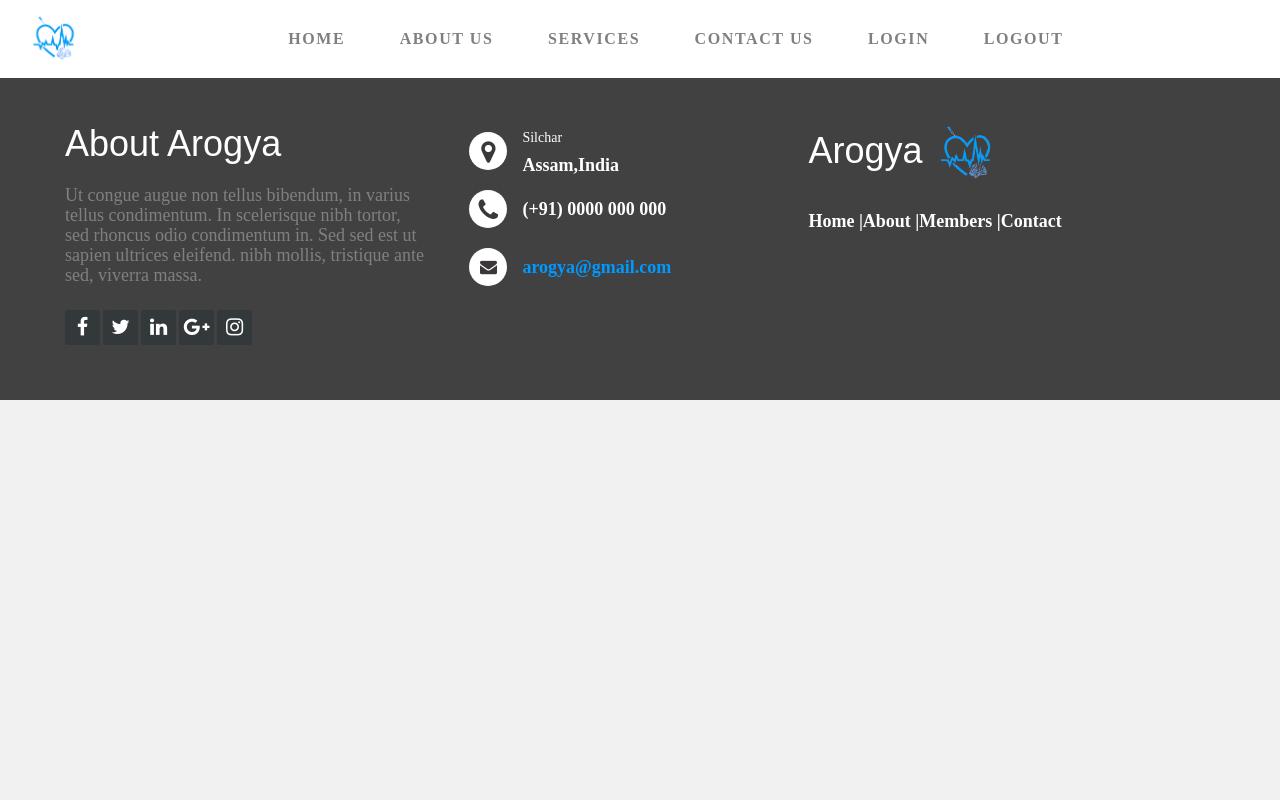
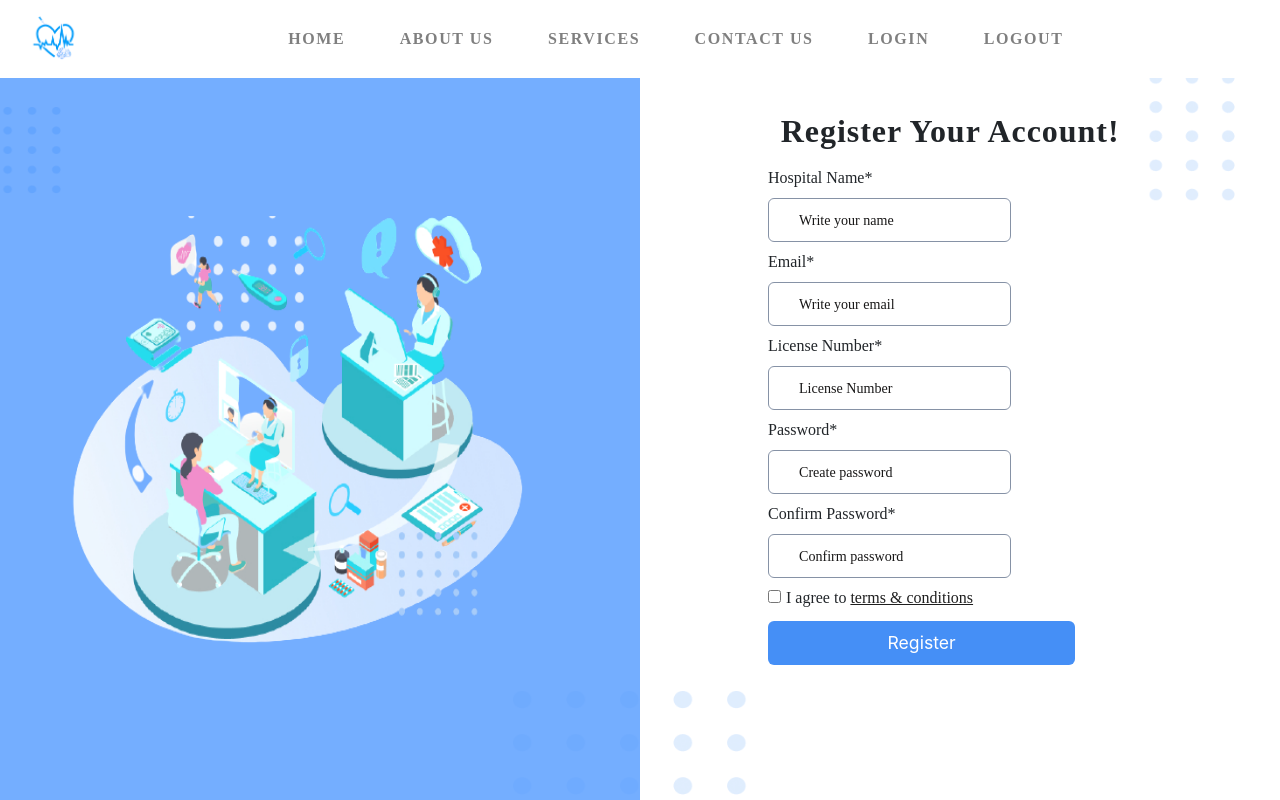
Before and after one commit to biley02/Medical-Record-Project, a React (Create React App) app in the folder medical-record/: page /hospital/signup in a window 1280 px wide. Shown: the top 800 px of the page. Built offline with nearby package versions, Linux system fonts and the light colour scheme.

Commit message:
hospital side sigunp and login page added

```diff
--- a/medical-record/src/App.js
+++ b/medical-record/src/App.js
@@ -9,6 +9,8 @@ import Footer from "./components/Footer";
 import UserSideComponent from "./components/UserSideComponent";
 import UserDiseaseComponent from "./components/UserDiseaseComponent";
 import DiseaseContent from "./components/DiseaseContent";
+import HospitalSignIn from "./components/HospitalSignIn";
+import HospitalSignUp from "./components/HospitalSignUp"
 
 function App() {
   return (
@@ -31,6 +33,13 @@ function App() {
         <Route path="/user/disease">
           <UserSideComponent />
         </Route>
+        {/* hospital routes */}
+        <Route path="/hospital/login">
+          <HospitalSignIn />
+        </Route>
+        <Route path="/hospital/signup">
+          <HospitalSignUp />
+        </Route>
       </Switch>
 
       <Footer />
--- /dev/null
+++ b/medical-record/src/components/HospitalSignIn.js
@@ -0,0 +1,68 @@
+import React from "react";
+import { useState, useEffect } from "react";
+import signUpLogo from "../img/signupLogo.png";
+import "../styles/login.css";
+import "../styles/signUp.css";
+import "../styles/passwordStrength.css";
+
+const HospitalSignIn = () => {
+  const type = "login";
+
+  const [loginDetails, setloginDetails] = useState({ email: "", password: "" });
+
+  const handleChange = (e) => {
+    const value = e.target.value;
+    const field = e.target.name;
+    setloginDetails({ ...loginDetails, [field]: value });
+  };
+  const loginSubmit = (e) => {
+    e.preventDefault();
+    console.log("form submitted", loginDetails);
+    setloginDetails({ email: "", password: "" });
+  };
+  return (
+    <div id="ini">
+      <div id="signupLeftImage">
+        <img id="design" src={signUpLogo} alt="signupImage" />
+      </div>
+      <div className={type === "login" ? "fadeIn" : "fadeOut"} id="loginForm">
+        <h2 id="heading2">Login Now</h2>
+        <div id="Form1">
+          <div id="details1">
+          <form onSubmit={loginSubmit} id="d1">
+            <label className="label2">Your email*</label>
+            <input
+              type="email"
+              className="inputDetails"
+              placeholder="write your email "
+              name="email"
+              value={loginDetails.email}
+              onChange={handleChange}
+              id="LoginEmail"
+              required
+            />
+            <label className="label2">Password*</label>
+            <input
+              className="inputDetails"
+              type="password"
+              placeholder="password "
+              name="password"
+              value={loginDetails.password}
+              onChange={handleChange}
+              required
+              id="password"
+            />
+            {/* <i className="fa fa-eye" aria-hidden="true" id="eyeIcon"></i> */}
+            <button type="submit" id="submitbtn1" onSubmit={loginSubmit}>
+              Login
+            </button>
+          </form>
+        </div>
+
+        </div>
+      </div>
+    </div>
+  );
+};
+
+export default HospitalSignIn;
--- /dev/null
+++ b/medical-record/src/components/HospitalSignUp.js
@@ -0,0 +1,151 @@
+import React, { useState } from "react";
+import "../styles/login.css";
+import "../styles/signUp.css";
+import "../styles/passwordStrength.css";
+
+import signUpLogo from "../img/signupLogo.png";
+
+const type = "signup";
+const HospitalSignUp = () => {
+  const [userSignUpDetails, setUserSignUpDetails] = useState({
+    name: "",
+    email: "",
+    licenseNumber: "",
+    password: "",
+    confirmPassword: "",
+  });
+
+  const handleChange = (e) => {
+    const value = e.target.value;
+    const name = e.target.name;
+    setUserSignUpDetails({ ...userSignUpDetails, [name]: value });
+  };
+  const signupSubmit = (e) => {
+    e.preventDefault();
+    console.log("form submitted", userSignUpDetails);
+    setUserSignUpDetails({
+      name: "",
+      email: "",
+      licenseNumber: "",
+      password: "",
+      confirmPassword: "",
+    });
+  };
+  return (
+    <div id="signup">
+      <div id="signupLeftImage">
+        <img id="design" src={signUpLogo} alt="signupImage" />
+      </div>
+      <div className={type === "signup" ? "fadeIn" : "fadeOut"} id="signUpForm">
+        <h2 id="heading">Register Your Account!</h2>
+        <div id="Form">
+          <div id="details">
+            <form onSubmit={signupSubmit}>
+              <label className="label1" htmlFor="name">
+                Hospital Name*
+              </label>
+              <br />
+              <input
+                className="inputDetails"
+                id="SignUpName"
+                type="text"
+                placeholder="Write your name "
+                name="name"
+                value={userSignUpDetails.name}
+                onChange={handleChange}
+                required
+              ></input>
+              <br />
+              <label className="label1" htmlFor="email">
+                Email*
+              </label>
+              <br />
+              <input
+                className="inputDetails"
+                id="SignUpEmail"
+                type="text"
+                placeholder="Write your email "
+                name="email"
+                value={userSignUpDetails.email}
+                onChange={handleChange}
+                required
+              ></input>
+              <br />
+              <label className="label1" htmlFor="licenseNumber">
+                License Number*
+              </label>
+              <br />
+              <input
+                className="inputDetails"
+                id="SignUpPhone"
+                type="tel"
+                placeholder="License Number "
+                name="licenseNumber"
+                value={userSignUpDetails.licenseNumber}
+                onChange={handleChange}
+                required
+              ></input>
+              <br />
+              <label className="label1" htmlFor="password">
+                Password*
+              </label>
+              <br />
+              <input
+                className="inputDetails"
+                id="SignUpPass"
+                type="password"
+                placeholder="Create password "
+                name="password"
+                value={userSignUpDetails.password}
+                onChange={handleChange}
+                required
+              ></input>
+              <br />
+              {/* <i className="fa fa-eye" aria-hidden="true" id="eyeIcon"></i><i id="info" className="fa fa-info-circle" aria-hidden="true"><span id="infoText">Your password must contain 8 letters,1 uppercase characters, 1 number, 1 special character.</span></i><br/> */}
+              {/* <div id="reasons" className="reasons"></div> */}
+
+              <label className="label1" htmlFor="confirmPassword">
+                Confirm Password*
+              </label>
+              <br />
+              <input
+                className="inputDetails"
+                id="SignUppass"
+                type="password"
+                placeholder="Confirm password"
+                name="confirmPassword"
+                value={userSignUpDetails.confirmPassword}
+                onChange={handleChange}
+                required
+              ></input>
+              <br />
+              {/* <i className="fa fa-eye" aria-hidden="true" id="eyeIcon"></i><i id="info" className="fa fa-info-circle" aria-hidden="true"><span id="infoText">Your password must contain 8 letters,1 uppercase characters, 1 number, 1 special character.</span></i><br/>
+                        <div id="reasons" className="reasons"></div> */}
+              <div>
+                <input type="checkbox" id="terms" required />
+                <label for="terms" id="terms1">
+                  {" "}
+                  I agree to{" "}
+                  <a href="" id="termLink">
+                    terms & conditions
+                  </a>
+                </label>
+              </div>
+              <button
+                type="submit"
+                id="submitbtn"
+                className="register"
+                onSubmit={signupSubmit}
+              >
+                Register
+              </button>
+            </form>
+          </div>
+        </div>
+
+      </div>
+    </div>
+  );
+};
+
+export default HospitalSignUp;
```
